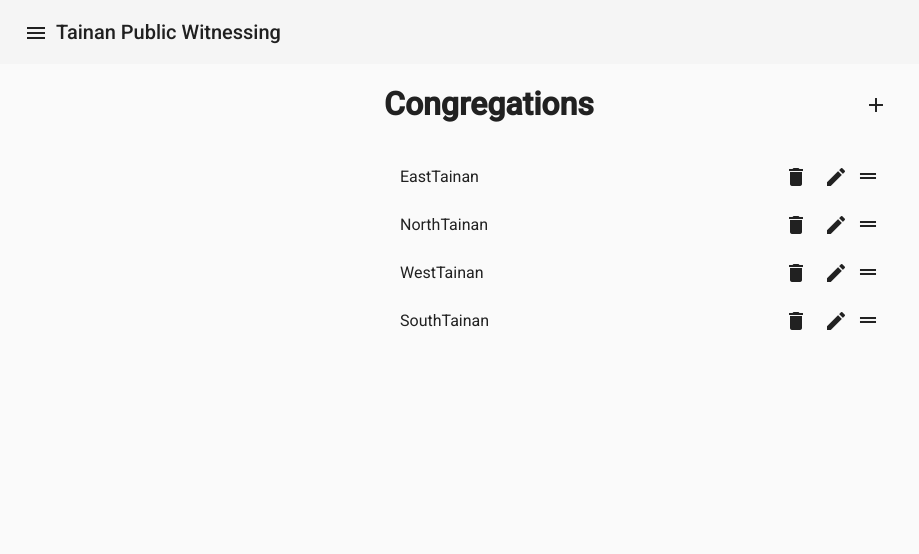
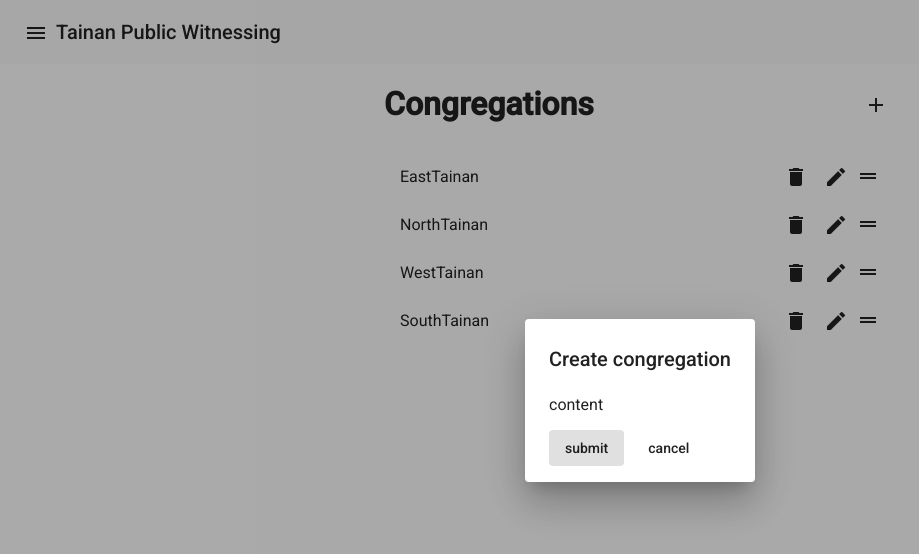
Before and after one commit to Tainan-Public-Witnessing/tainan-public-witnessing, an Angular app: page /congregations in a window 1280 px wide. Both pictures are taken after a click on the button "add". Shown: the top 554 px of the page, without its empty margins (0-919 px from the left). Built offline with nearby package versions, Linux system fonts and the light colour scheme.

Commit message:
draft congregation dialog

```diff
--- a/src/app/_interfaces/user.interface.ts
+++ b/src/app/_interfaces/user.interface.ts
@@ -1,4 +1,4 @@
-import { Gender } from 'src/app/_enum/gender.emun';
+import { Gender } from 'src/app/_enums/gender.emun';
 import { Congregation } from 'src/app/_interfaces/congregation.interface';
 
 export interface User {
--- a/src/app/_modules/angular-material.module.ts
+++ b/src/app/_modules/angular-material.module.ts
@@ -2,6 +2,7 @@ import { NgModule } from '@angular/core';
 import { CommonModule } from '@angular/common';
 
 import { MatButtonModule } from '@angular/material/button';
+import { MatDialogModule } from '@angular/material/dialog';
 import { MatIconModule } from '@angular/material/icon';
 import { MatInputModule } from '@angular/material/input';
 import { MatListModule } from '@angular/material/list';
@@ -17,6 +18,7 @@ import { DragDropModule } from '@angular/cdk/drag-drop';
   ],
   exports: [
     MatButtonModule,
+    MatDialogModule,
     MatIconModule,
     MatInputModule,
     MatListModule,
--- a/src/app/app.module.ts
+++ b/src/app/app.module.ts
@@ -11,6 +11,7 @@ import { HomeComponent } from './home/home.component';
 import { UsersComponent } from './users/users.component';
 import { FormsModule, ReactiveFormsModule } from '@angular/forms';
 import { CongregationsComponent } from './congregations/congregations.component';
+import { CongregationFormDialogComponent } from './congregations/congregation-form-dialog/congregation-form-dialog.component';
 
 @NgModule({
   declarations: [
@@ -18,7 +19,11 @@ import { CongregationsComponent } from './congregations/congregations.component'
     MenuComponent,
     HomeComponent,
     UsersComponent,
-    CongregationsComponent
+    CongregationsComponent,
+    CongregationFormDialogComponent,
+  ],
+  entryComponents: [
+    CongregationFormDialogComponent
   ],
   imports: [
     BrowserModule,
--- /dev/null
+++ b/src/app/congregations/congregation-form-dialog/congregation-form-dialog-data.interface.ts
@@ -0,0 +1,6 @@
+import { Congregation } from 'src/app/_interfaces/congregation.interface';
+
+export interface CongregationFormDialogData {
+  mode: string;
+  congregation?: Congregation;
+}
--- /dev/null
+++ b/src/app/congregations/congregation-form-dialog/congregation-form-dialog.component.html
@@ -0,0 +1,12 @@
+<div class="dialog-width">
+  <h1 mat-dialog-title>{{title}}</h1>
+
+  <div mat-dialog-content>
+    content
+  </div>
+
+  <div mat-dialog-actions>
+    <button mat-button (click)="onSubmitClick()">submit</button>
+    <button mat-button (click)="onCancelClick()">cancel</button>
+  </div>
+</div>
--- /dev/null
+++ b/src/app/congregations/congregation-form-dialog/congregation-form-dialog.component.scss
@@ -0,0 +1,3 @@
+// .dialog-width {
+//   width: 480px;
+// }
--- /dev/null
+++ b/src/app/congregations/congregation-form-dialog/congregation-form-dialog.component.ts
@@ -0,0 +1,33 @@
+import { Component, Inject, OnInit } from '@angular/core';
+import { MatDialogRef, MAT_DIALOG_DATA } from '@angular/material/dialog';
+import { CongregationFormDialogData } from './congregation-form-dialog-data.interface';
+
+@Component({
+  selector: 'app-congregation-form-dialog',
+  templateUrl: './congregation-form-dialog.component.html',
+  styleUrls: ['./congregation-form-dialog.component.scss']
+})
+export class CongregationFormDialogComponent implements OnInit {
+
+  mode: string;
+  title: string;
+
+  constructor(
+    private dialogRef: MatDialogRef<CongregationFormDialogComponent>,
+    @Inject(MAT_DIALOG_DATA) private data: CongregationFormDialogData
+  ) { }
+
+  ngOnInit(): void {
+    this.mode = this.data.mode;
+    this.title = this.mode === 'CREATE' ? 'Create congregation' : 'Edit congregation';
+  }
+
+  onSubmitClick = () => {
+    this.dialogRef.close('hi');
+  }
+
+  onCancelClick = () => {
+    this.dialogRef.close(null);
+  }
+
+}
--- a/src/app/congregations/congregations.component.html
+++ b/src/app/congregations/congregations.component.html
@@ -1,7 +1,7 @@
 <div class="title-bar">
   <h1>Congregations</h1>
   <span class="spacer"></span>
-  <button mat-icon-button><mat-icon>add</mat-icon></button>
+  <button mat-icon-button (click)="onAddButtonClick()"><mat-icon>add</mat-icon></button>
 </div>
 
 <div class="overflow">
--- a/src/app/congregations/congregations.component.ts
+++ b/src/app/congregations/congregations.component.ts
@@ -1,9 +1,12 @@
 import { CdkDropList, moveItemInArray } from '@angular/cdk/drag-drop';
 import { AfterViewInit, Component, OnDestroy, OnInit, ViewChild } from '@angular/core';
+import { MatDialog } from '@angular/material/dialog';
 import { BehaviorSubject, race, Subject, timer } from 'rxjs';
 import { map, switchAll, takeUntil } from 'rxjs/operators';
 import { Congregation } from 'src/app/_interfaces/congregation.interface';
 import { CongregationsService } from 'src/app/_services/congregations.service';
+import { CongregationFormDialogData } from './congregation-form-dialog/congregation-form-dialog-data.interface';
+import { CongregationFormDialogComponent } from './congregation-form-dialog/congregation-form-dialog.component';
 
 @Component({
   selector: 'app-congregations',
@@ -19,7 +22,8 @@ export class CongregationsComponent implements OnInit, AfterViewInit, OnDestroy
   unsubscribe$ = new Subject<void>();
 
   constructor(
-    private congregationService: CongregationsService
+    private congregationService: CongregationsService,
+    private matDialog: MatDialog
   ) { }
 
   ngOnInit(): void {
@@ -35,6 +39,15 @@ export class CongregationsComponent implements OnInit, AfterViewInit, OnDestroy
   ngOnDestroy(): void {
     this.exitComponent$.next();
     this.unsubscribe$.next();
+  }
+
+  onAddButtonClick = () => {
+    this.matDialog.open(CongregationFormDialogComponent, {
+      disableClose: false,
+      data: {
+        mode: 'CREATE'
+      } as CongregationFormDialogData
+    }).afterClosed().subscribe(data => console.log('dialog data', data));
   }
 
   private subscribeDrop = (): void => {
```
Also changed, not shown: src/app/_enums/gender.emun.ts (renamed from src/app/_enum/gender.emun.ts), 1 other file (tests, documents, lock files or other folders).
